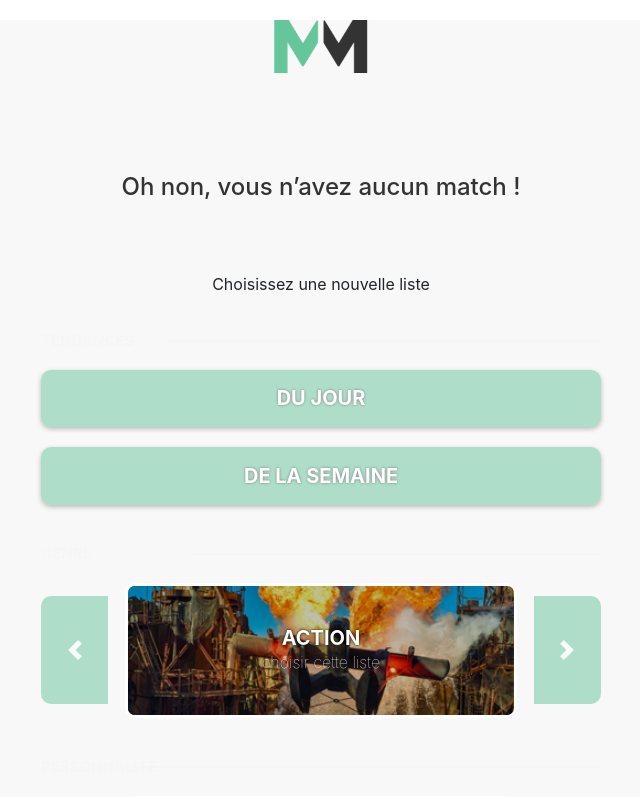
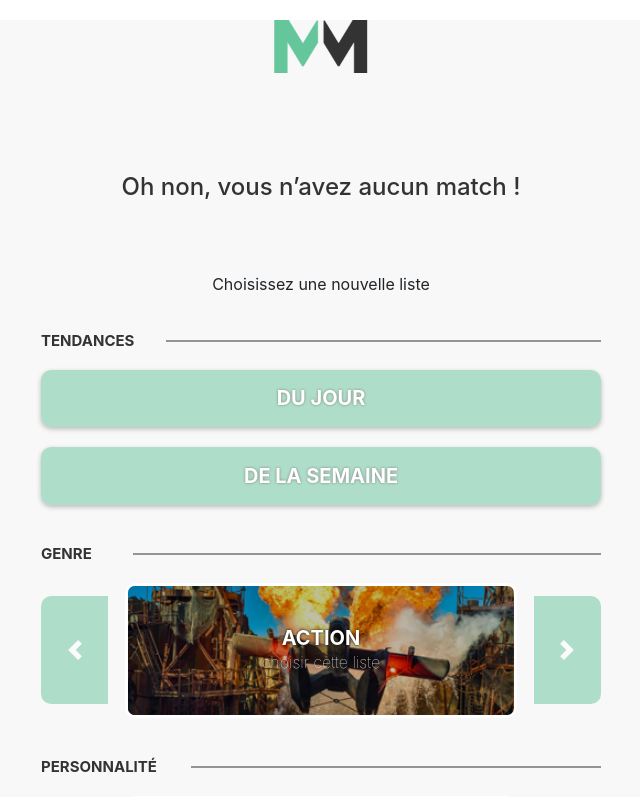
Before and after one commit to WildCodeSchool/lyon-js-03-20-p2-g4, a React (Create React App) app: page /result in a window 1280 px wide. Shown: the top 797 px of the page, without its empty margins (319-959 px from the left). Built offline with nearby package versions, Linux system fonts and the light colour scheme.

Commit message:
solving white color in results page desktop

```diff
--- a/src/styles/Result.css
+++ b/src/styles/Result.css
@@ -1,7 +1,7 @@
 .result .centered {
   text-align: center;
 }
-.result div:nth-of-type(3) .list-category::after {
+.result div:nth-of-type(4) .list-category::after {
   width:calc(100% - 150px);
   left:150px;
 }
@@ -69,6 +69,14 @@
   margin-bottom: 50px;
 }
 
+.result .list-container h3.list-category, .result .trendlist-container h3.list-category {
+  color: var(--darkTextColor);
+}
+
+.result .list-category::after {
+  background-color: var(--darkTextColor);
+}
+
 @media only screen and (max-height: 668px) {
   .result h2.subtitle {
     margin-top: 25px;
```
